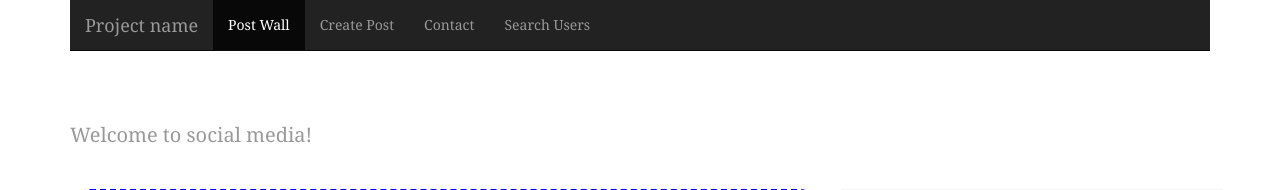
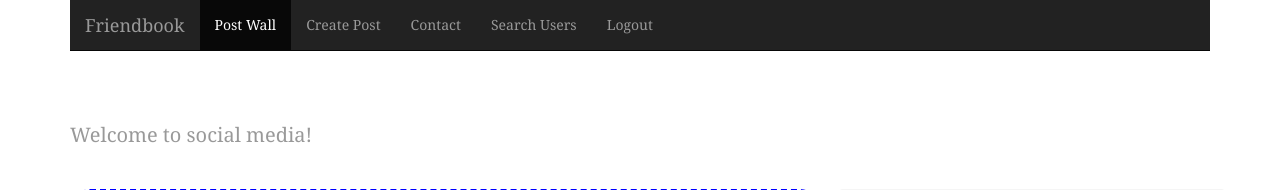
Before and after one commit to jreddeko/cmput410-project, a Django app: template project/friendbook/templates/main/postwall.html in a window 1280 px wide. Shown: the top 190 px of the page. Run offline with Django 3.2, Linux system fonts and the light colour scheme; the template is opened without the code that fills it: values that come from a table or form of the project are taken from there, others are empty; data comes from the database, SQL or seed files in the repository; both versions use the stored data as it was after the commit; parts of the project's set-up code (start-up, migrations or seed data) failed here and were passed over; some libraries are stand-ins or nearby versions.

Commit message:
small additions

```diff
--- a/project/friendbook/main/views.py
+++ b/project/friendbook/main/views.py
@@ -379,7 +379,7 @@ posts table
 
 '''
 This method is called by posts to format the query result as desired JSON format
-as ones shown in example_article.json in project webisite:
+as ones shown in example_article.json in project website:
 https://github.com/abramhindle/CMPUT404-project-socialdistribution/blob/master/example-article.json
 
 It takes the database query result and pases the QuerySet and create a properly formatted JSON object.
--- a/project/friendbook/templates/main/create_post.html
+++ b/project/friendbook/templates/main/create_post.html
@@ -49,7 +49,7 @@
                             <span class="icon-bar"></span>
                             <span class="icon-bar"></span>
                         </button>
-                        <a class="navbar-brand" href="#">Project name</a>
+                        <a class="navbar-brand" href="#">Friendbook</a>
                     </div>
                     <div class="navbar-collapse collapse">
                         <ul class="nav navbar-nav">
@@ -57,6 +57,7 @@
                             <li class="active"><a href="#">Create Post</a></li>
                             <li><a href="#contact">Contact</a></li>
                             <li><a href="{% url 'search_users' %}">Search Users</a></li>
+                            <li><a href="{% url 'logout' %}">Logout</a></li>
                         </ul>
                     </div>
                 </div>
--- a/project/friendbook/templates/main/postwall.html
+++ b/project/friendbook/templates/main/postwall.html
@@ -30,7 +30,7 @@
                             <span class="icon-bar"></span>
                             <span class="icon-bar"></span>
                         </button>
-                        <a class="navbar-brand" href="#">Project name</a>
+                        <a class="navbar-brand" href="#">Friendbook</a>
                     </div>
                     <div class="navbar-collapse collapse">
                         <ul class="nav navbar-nav">
@@ -38,6 +38,7 @@
                             <li><a href="{% url 'newpost' %}">Create Post</a></li>
                             <li><a href="#contact">Contact</a></li>
                             <li><a href="{% url 'search_users' %}">Search Users</a></li>
+                            <li><a href="{% url 'logout' %}">Logout</a></li>
                         </ul>
                     </div>
                 </div>
--- a/project/friendbook/templates/main/search_user.html
+++ b/project/friendbook/templates/main/search_user.html
@@ -27,7 +27,7 @@
                                 <span class="icon-bar"></span>
                                 <span class="icon-bar"></span>
                             </button>
-                            <a class="navbar-brand" href="#">Project name</a>
+                            <a class="navbar-brand" href="#">Friendbook</a>
                         </div>
                         <div class="navbar-collapse collapse">
                             <ul class="nav navbar-nav">
@@ -35,6 +35,7 @@
                                 <li><a href="{% url 'newpost' %}">Create Post</a></li>
                                 <li><a href="#contact">Contact</a></li>
                                 <li><a href="#">Search Users</a></li>
+                                <li><a href="{% url 'logout' %}">Logout</a></li>
                             </ul>
                         </div>
                     </div>
```
Also changed, not shown: project/friendbook/db.sqlite3.
